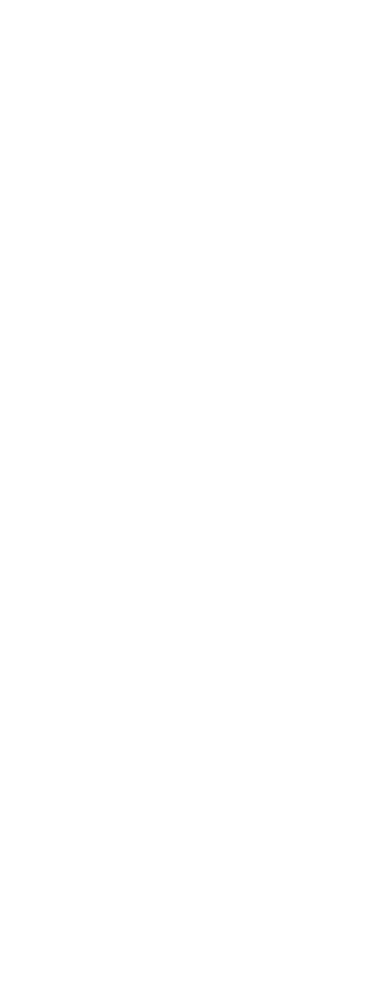
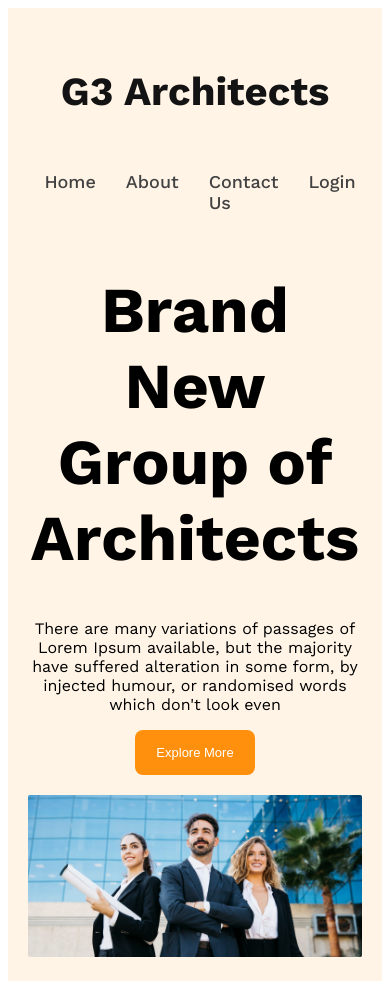
Before and after one commit to moshiurrahmansourave/g3-arcitec-web-practice, a plain HTML site: page index.html in a window 390 px wide. Before the commit the page ends 844 px from the top, so only its background shows below. Drawn offline with nearby package versions, Linux system fonts and the light colour scheme.

Commit message:
added the header part with responsive

```diff
--- a/index.html
+++ b/index.html
@@ -1,11 +1,48 @@
 <!DOCTYPE html>
 <html lang="en">
+
 <head>
     <meta charset="UTF-8">
     <meta name="viewport" content="width=device-width, initial-scale=1.0">
     <title>G3 Arcitec Web</title>
+    <link rel="stylesheet" href="styles/architec.css">
+
+    <link rel="preconnect" href="https://fonts.googleapis.com">
+    <link rel="preconnect" href="https://fonts.gstatic.com" crossorigin>
+    <link href="https://fonts.googleapis.com/css2?family=Work+Sans:wght@400;500;600;700;800&display=swap"
+        rel="stylesheet">
+
 </head>
+
 <body>
+    <header>
+        <nav>
+            <h3 class="nav-title">G3 Architects</h3>
+            <ul>
+                <li><a href="">Home </a></li>
+                <li><a href="">About</a></li>
+                <li><a href="">Contact Us</a></li>
+                <li id="login"> <a href="">Login</a></li>
+            </ul>
+        </nav>
+        <div class="banner">
+            <div class="banner-content">
+                <h1 class="banner-title">Brand New <br>Group of Architects </h1>
+                <p class="banner-descriptio">There are many variations of passages of Lorem Ipsum available, but the
+                    majority have suffered alteration in some form, by injected humour, or randomised words which don't
+                    look even</p>
+                <button class="btn-primary"> Explore More
+                </button>
+            </div>
+            <img src="images/banner.png" alt="">
+        </div>
+    </header>
+    <main>
 
+    </main>
+    <footer>
+
+    </footer>
 </body>
+
 </html>
--- /dev/null
+++ b/styles/architec.css
@@ -0,0 +1,94 @@
+body{
+    font-family: 'Work Sans', sans-serif;
+
+}
+.btn-primary{
+    width: 180px;
+height: 64px;
+border-radius: 8px;
+background: #FF900E;
+color:  #FFF;
+font-size: 20px;
+border: none;
+cursor: pointer;
+}
+/* header styls */
+header{
+    background-color: #ff900e1a;
+    padding: 50px 230px ;
+
+}
+nav{
+    display: flex;
+    justify-content: space-between;
+    align-items: center;
+}
+nav ul {
+    display: flex;
+
+}
+nav li {
+    list-style: none;
+    margin-right:30px;
+    font-size: 18px;
+    font-weight: 500;
+}
+/* #login{
+    margin-right: -30px;
+} */
+nav li a {
+    text-decoration: none;
+    color: #424242;
+}
+.nav-title{
+    font-size: 2.5rem;
+    color: #131313;
+    font-weight: 700;
+
+
+}
+/* banner styles */
+.banner-content{
+    max-width: 800px;
+    text-align: center;
+    margin: 0 auto;
+
+}
+.banner-title{
+    font-size: 64px;
+    font-weight: 700;
+}
+.banner img {
+    width: 100%;
+    margin-top:20px;
+
+}
+.banner-descriptio{
+
+}
+/* responsive styles  */
+
+@media screen and (max-width:576px) {
+    header{
+        padding: 20px;
+    }
+    nav{
+        flex-direction: column;
+    }
+    .btn-primary{
+        width: 120px;
+        height: 45px;
+        font-size: 13px;
+    }
+}
+/* tablet or mediam devices */
+
+@media screen and (min-width:576px)and (max-width:960px) {
+
+    nav{
+        flex-direction: column;
+    }
+    header{
+        padding: 40px;
+    }
+}
```
